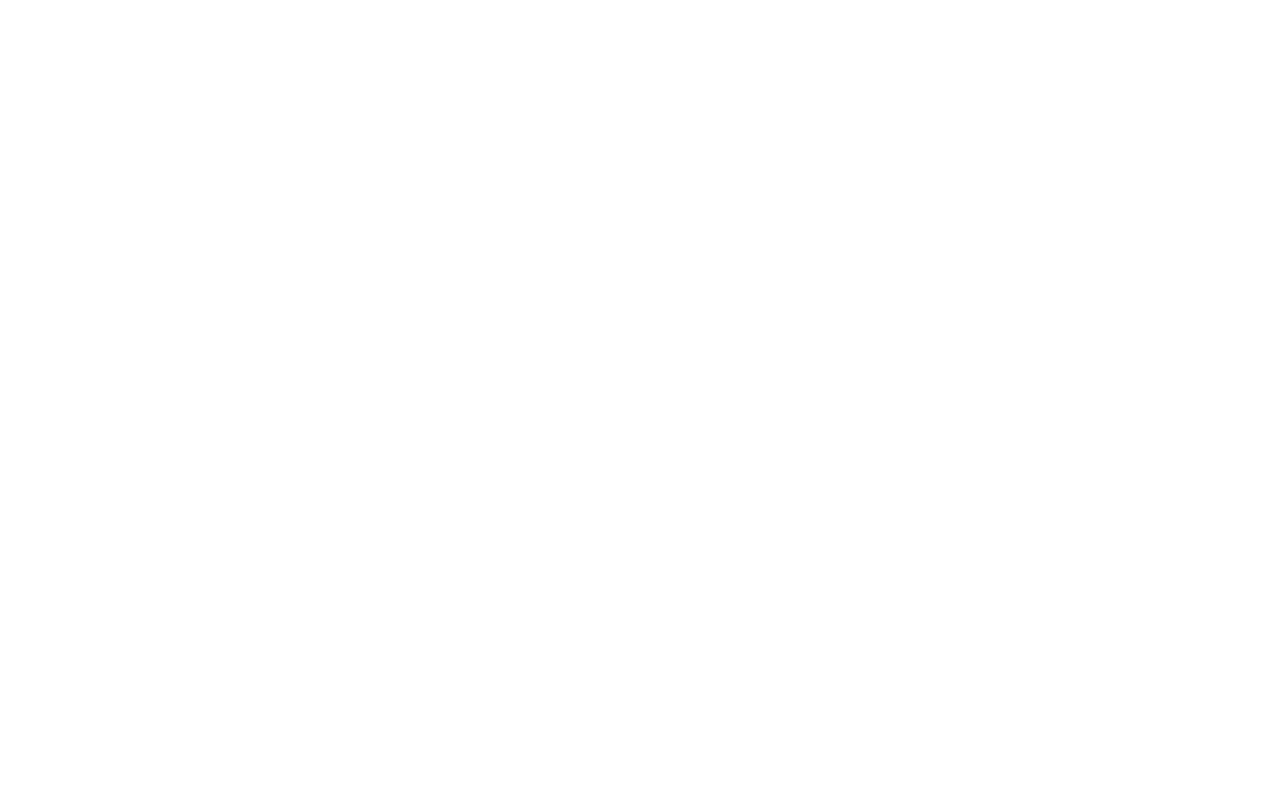
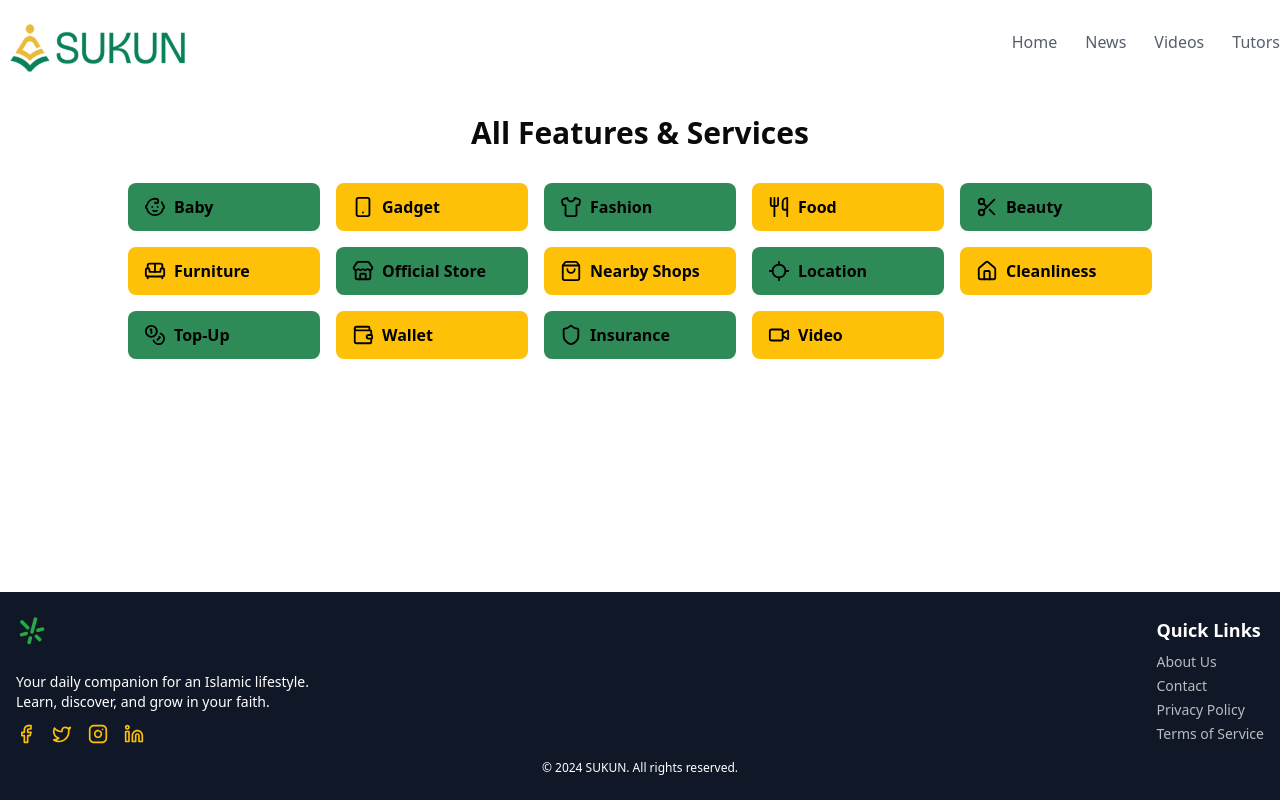
Before and after one commit to adithyanmkd/sukun-client, a React (Vite) app: page /all-features in a window 1280 px wide. Before the commit this address had no page. Built offline with nearby package versions, Linux system fonts and the light colour scheme; what @cloudinary/url-gen would draw is missing.

Commit message:
feat(ui): complete the features page

```diff
--- a/src/App.tsx
+++ b/src/App.tsx
@@ -10,6 +10,7 @@ import RegisterPage from "./features/auth/pages/RegisterPage";
 import Login from "./features/auth/pages/Login";
 import AboutUs from "./pages/aboutUs/AboutUs";
 import ContactUs from "./pages/contactUs/ContactUs";
+import AllFeatures from "./pages/allFeatures/AllFeatures";
 
 function App() {
   return (
@@ -23,6 +24,7 @@ function App() {
           <Route path="/" element={<HomePage />} />
           <Route path="/about" element={<AboutUs />} />
           <Route path="/contact" element={<ContactUs />} />
+          <Route path="/all-features" element={<AllFeatures />} />
         </Route>
       </Routes>
     </>
--- /dev/null
+++ b/src/pages/allFeatures/AllFeatures.tsx
@@ -0,0 +1,56 @@
+import {
+  Baby,
+  Smartphone,
+  Shirt,
+  Utensils,
+  Scissors,
+  Sofa,
+  Store,
+  ShoppingBag,
+  Locate,
+  Home,
+  Coins,
+  Wallet,
+  Shield,
+  Video,
+} from "lucide-react";
+
+import FeatureCard, { type FeatureCardProps } from "./FeatureCard";
+
+const features: FeatureCardProps[] = [
+  { icon: Baby, title: "Baby", href: "/baby" },
+  { icon: Smartphone, title: "Gadget", href: "/gadget" },
+  { icon: Shirt, title: "Fashion", href: "/fashion" },
+  { icon: Utensils, title: "Food", href: "/food" },
+  { icon: Scissors, title: "Beauty", href: "/beauty" },
+  { icon: Sofa, title: "Furniture", href: "/furniture" },
+  { icon: Store, title: "Official Store", href: "/official-store" },
+  { icon: ShoppingBag, title: "Nearby Shops", href: "/nearby-shops" },
+  { icon: Locate, title: "Location", href: "/location" },
+  { icon: Home, title: "Cleanliness", href: "/cleanliness" },
+  { icon: Coins, title: "Top-Up", href: "/top-up" },
+  { icon: Wallet, title: "Wallet", href: "/wallet" },
+  { icon: Shield, title: "Insurance", href: "/insurance" },
+  { icon: Video, title: "Video", href: "/video" },
+];
+
+const AllFeatures = () => {
+  return (
+    <div>
+      <h1 className="py-8 text-center text-3xl font-bold">
+        All Features & Services
+      </h1>
+      <div className="mx-auto grid max-w-5xl grid-cols-5 gap-4">
+        {features.map((feature, index) => (
+          <FeatureCard
+            key={index}
+            color={index % 2 === 0 ? "bg-[#2E8A56]" : "bg-[#FFC107]"}
+            {...feature}
+          />
+        ))}
+      </div>
+    </div>
+  );
+};
+
+export default AllFeatures;
--- /dev/null
+++ b/src/pages/allFeatures/FeatureCard.tsx
@@ -0,0 +1,32 @@
+import { type LucideIcon } from "lucide-react";
+import { Link } from "react-router-dom";
+
+export interface FeatureCardProps {
+  icon: LucideIcon | string;
+  title: string;
+  href: string;
+  color?: string;
+}
+
+const FeatureCard = ({
+  icon: Icon,
+  title,
+  href,
+  color = "bg-#FFC107",
+}: FeatureCardProps) => {
+  return (
+    <Link
+      to={href}
+      className={`flex items-center gap-2 rounded-md px-4 py-3 text-black transition-transform duration-200 hover:scale-105 ${color}`}
+    >
+      {typeof Icon === "string" ? (
+        <img src={Icon} alt={`icon`} />
+      ) : (
+        <Icon size={22} />
+      )}
+      <p className="font-semibold">{title}</p>
+    </Link>
+  );
+};
+
+export default FeatureCard;
```
